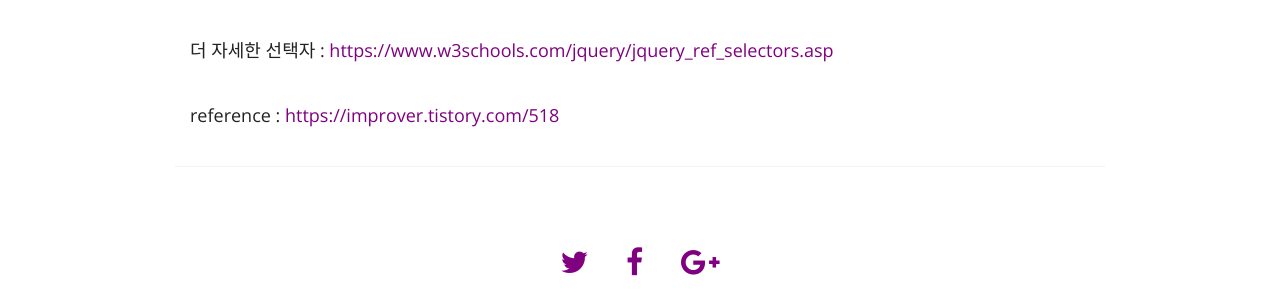
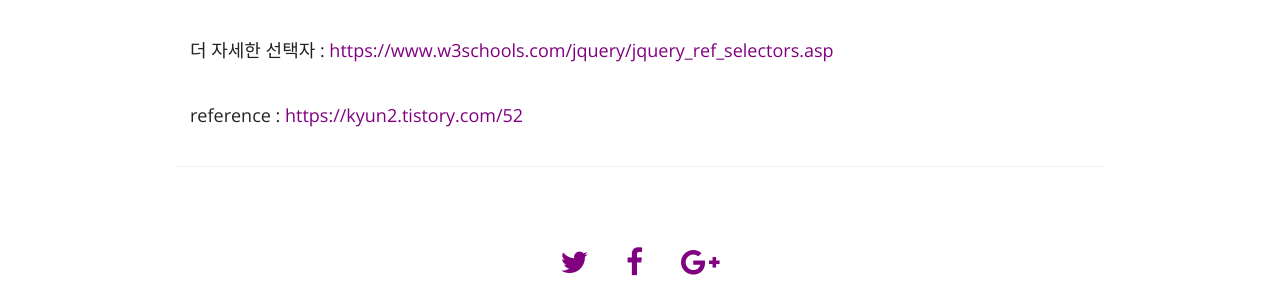
Before and after one commit to lsh58/lsh58.github.io, a Jekyll site: the page built from _posts/2020-03-13-jQuery_기초01.md, in a window 1280 px wide and 900 px high, scrolled down 3048 px. Shown: the part 157-455 px from the top of the window. Built offline with Jekyll 4.4.1, drawn with Linux system fonts in a browser that asks for light colours; nearby versions of some CDN libraries; comment, search, counter and statistics services are not loaded; some of the changed lines change nothing that is shown.

Commit message:
Update 2020-03-13-jQuery_기초01.md

```diff
--- a/_posts/2020-03-13-jQuery_기초01.md
+++ b/_posts/2020-03-13-jQuery_기초01.md
@@ -102,4 +102,4 @@ HTML문서의 목적은 페이지의 구조와 데이터를 표현하는 것입
 
 더 자세한 선택자 : <https://www.w3schools.com/jquery/jquery_ref_selectors.asp>
 
-reference : <https://improver.tistory.com/518>
+reference : <https://kyun2.tistory.com/52>
```
